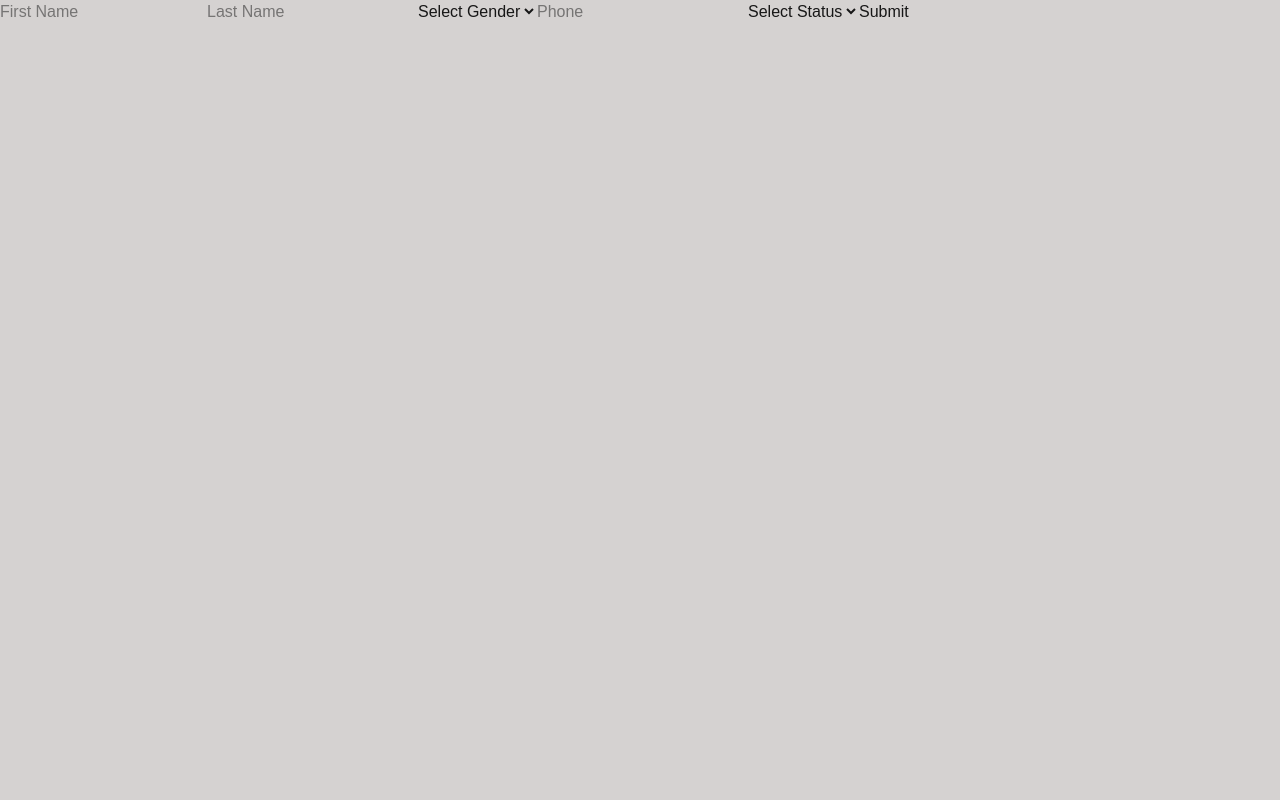
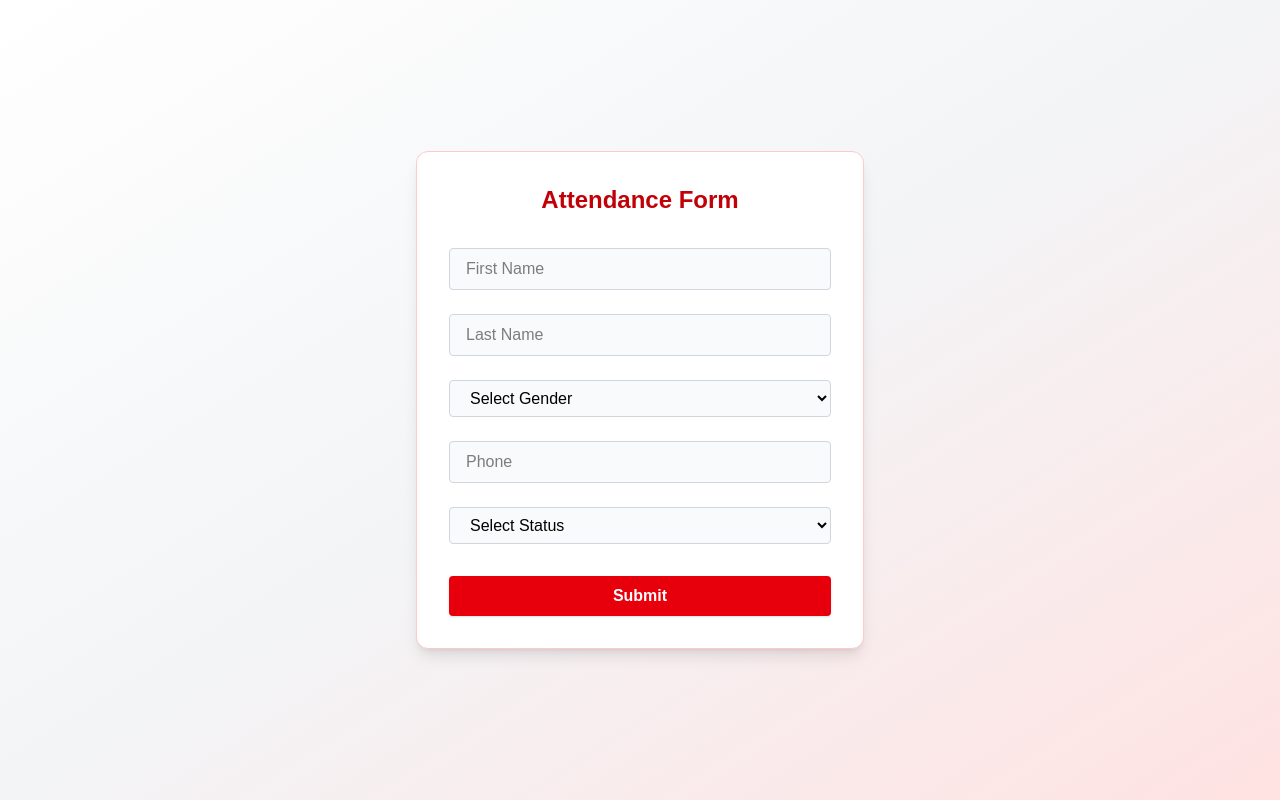
Before and after one commit to YAF-WCI-Krugersdorp/YAF_Attendance_Tracker, a Next.js app: page /public/form in a window 1280 px wide. Built offline with nearby package versions, Linux system fonts and the light colour scheme; no server answers.

Commit message:
improved the styling of the form and gratitude page

```diff
--- a/app/public/form/page.tsx
+++ b/app/public/form/page.tsx
@@ -21,25 +21,62 @@ export default function AttendanceForm() {
   };
 
   return (
-    <form onSubmit={handleSubmit}>
-      <input name="name" placeholder="First Name" required />
-      <input name="surname" placeholder="Last Name" required />
-      <select name="gender" defaultValue="" required>
+    <div className="flex items-center justify-center min-h-screen bg-gradient-to-br from-white via-gray-100 to-red-100 dark:from-black dark:via-gray-900 dark:to-red-900">
+      <form
+        onSubmit={handleSubmit}
+        className="bg-white dark:bg-black rounded-xl shadow-lg p-8 w-full max-w-md flex flex-col gap-6 border border-red-200 dark:border-red-700"
+      >
+        <h2 className="text-2xl font-bold text-center text-red-700 dark:text-red-400 mb-2">Attendance Form</h2>
+        <input
+          name="name"
+          placeholder="First Name"
+          required
+          className="px-4 py-2 rounded border border-gray-300 dark:border-gray-700 bg-gray-50 dark:bg-gray-800 text-black dark:text-white focus:outline-none focus:ring-2 focus:ring-red-400"
+        />
+        <input
+          name="surname"
+          placeholder="Last Name"
+          required
+          className="px-4 py-2 rounded border border-gray-300 dark:border-gray-700 bg-gray-50 dark:bg-gray-800 text-black dark:text-white focus:outline-none focus:ring-2 focus:ring-red-400"
+        />
+        <select
+          name="gender"
+          defaultValue=""
+          required
+          className="px-4 py-2 rounded border border-gray-300 dark:border-gray-700 bg-gray-50 dark:bg-gray-800 text-black dark:text-white focus:outline-none focus:ring-2 focus:ring-red-400"
+        >
           <option value="" disabled>
             Select Gender
           </option>
           <option value="male">Male</option>
           <option value="female">Female</option>
         </select>
-      <input name="phone" placeholder="Phone" type="tel" required />
-      <select name="status" defaultValue="" required>
+        <input
+          name="phone"
+          placeholder="Phone"
+          type="tel"
+          required
+          className="px-4 py-2 rounded border border-gray-300 dark:border-gray-700 bg-gray-50 dark:bg-gray-800 text-black dark:text-white focus:outline-none focus:ring-2 focus:ring-red-400"
+        />
+        <select
+          name="status"
+          defaultValue=""
+          required
+          className="px-4 py-2 rounded border border-gray-300 dark:border-gray-700 bg-gray-50 dark:bg-gray-800 text-black dark:text-white focus:outline-none focus:ring-2 focus:ring-red-400"
+        >
           <option value="" disabled>
             Select Status
           </option>
           <option value="first-timer">First-timer</option>
           <option value="regular">Regular</option>
         </select>
-      <button type="submit">Submit</button>
+        <button
+          type="submit"
+          className="mt-2 py-2 rounded bg-red-600 hover:bg-red-700 text-white font-semibold transition-colors shadow focus:outline-none focus:ring-2 focus:ring-red-400"
+        >
+          Submit
+        </button>
       </form>
+    </div>
   );
 }
--- a/app/public/gratitude/page.tsx
+++ b/app/public/gratitude/page.tsx
@@ -7,13 +7,13 @@ export default function GratitudePage() {
   const name = searchParams.get("name");
   return (
     <div className="flex flex-col items-center justify-center min-h-screen gap-6">
-      <h1 className="text-2xl font-bold text-green-700">Thank You {name ? name : "!"}</h1>
+      <h1 className="text-2xl font-bold text-grey-700">Thank You {name ? name : "!"}</h1>
       <p className="text-lg text-center max-w-md">
         Your attendance has been recorded successfully. Thank you for gracing us with your presence!
       </p>
       <Link
         href="/"
-        className="rounded-full border border-solid border-green-500 transition-colors flex items-center justify-center bg-green-600 text-white gap-2 hover:bg-green-700 font-medium text-base h-12 px-5"
+        className="rounded-full border border-solid border-red-500 transition-colors flex items-center justify-center bg-red-600 text-white gap-2 hover:bg-red-700 font-medium text-base h-12 px-5"
       >
         Back to Public Home
       </Link>
--- a/package.json
+++ b/package.json
@@ -13,6 +13,7 @@
     "@react-firebase/firestore": "^0.5.5",
     "firebase": "^12.0.0",
     "next": "15.4.3",
+    "next-themes": "^0.4.6",
     "react": "19.1.0",
     "react-dom": "19.1.0",
     "react-qr-code": "^2.0.18"
```
Also changed, not shown: 1 other file (tests, documents, lock files or other folders). Lines whose indentation alone changed are shown as unchanged.
